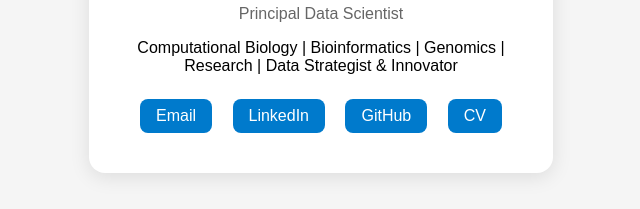
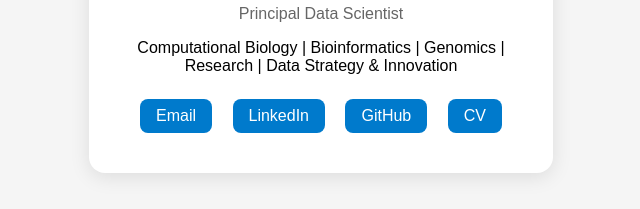
Before and after one commit to initoby/inimarytobyogundeji.github.io, a plain HTML site: page index.html in a window 1280 px wide. Shown: the part 419-628 px from the top of the page, 319-959 px from the left. Drawn offline with Linux system fonts and the light colour scheme.

Commit message:
Update index.html

```diff
--- a/index.html
+++ b/index.html
@@ -59,7 +59,7 @@
     <img src="profile.jpg" alt="Your photo">
     <h1>Inimary Toby-Ogundeji, PhD</h1>
     <h2>Principal Data Scientist</h2>
-    <p>Computational Biology | Bioinformatics | Genomics | Research | Data Strategist & Innovator</p>
+    <p>Computational Biology | Bioinformatics | Genomics | Research | Data Strategy & Innovation</p>
     <div class="links">
       <a href="mailto:inimaryto@gmail.com">Email</a>
       <a href="https://www.linkedin.com/in/inimary-toby-ogundeji-phd-1430818?utm_source=share&utm_campaign=share_via&utm_content=profile&utm_medium=android_app" target="_blank">LinkedIn</a>
```
